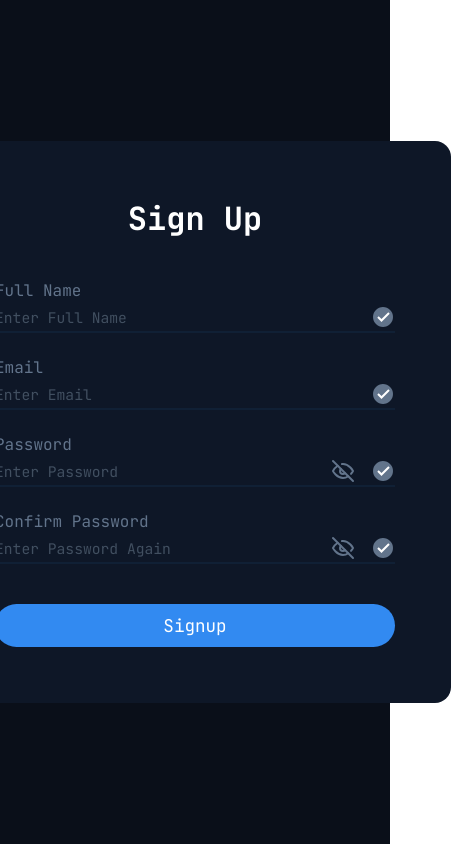
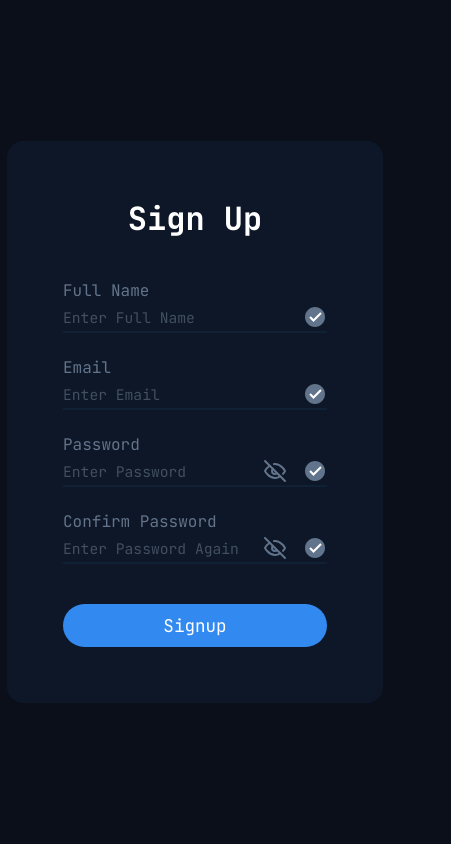
Before and after one commit to tonytran0314/vuejs_signup_form, a Vue app: page / in a window 390 px wide. Shown: the whole page, 451 px wide, since content can reach past the window. Built offline with nearby package versions, Linux system fonts and the light colour scheme.

Commit message:
feature responsive

```diff
--- a/src/assets/config.css
+++ b/src/assets/config.css
@@ -5,13 +5,19 @@
     font-family: 'JetBrains Mono';
 }
 
+body {
+    width: 100%;
+    height: 100vh;
+    background-color: rgb(10, 15, 25);
+}
+
 #app {
     display: flex;
     width: 100%;
     height: 100vh;
+    background-color: rgb(10, 15, 25);
     justify-content: center;
     align-items: center;
-    background-color: rgb(10, 15, 25);
 }
 
 /*
--- a/src/components/SignupForm.vue
+++ b/src/components/SignupForm.vue
@@ -204,7 +204,7 @@
                 <span v-show="emailError" class="field_error">{{ emailError }}</span>
 
             </div>
-            <div class="field password_field">
+            <div class="field">
                 <label for="password">Password</label>
                 <div class="input_field">
                     <input
@@ -298,7 +298,7 @@
                     </ul>
                 </span>
             </div>
-            <div class="field password_field">
+            <div class="field">
                 <label for="confirm_password">Confirm Password</label>
                 <div class="input_field">
                     <input
@@ -405,6 +405,7 @@
 
     .form_body {
         display: flex;
+        flex-wrap: wrap;
         flex-direction: column;
         gap: 24px;
     }
@@ -416,15 +417,14 @@
     }
 
     .input_field {
-        position: relative;
         border-bottom: 2px solid rgb(16, 32, 53);
         /* background-color: red; */
+        display: flex;
+        justify-content: space-between;
+        gap: 8px;
     }
 
     .input_icon {
-        position: absolute;
-        right: 0;
-        top: 0;
         /* background-color: skyblue; */
         height: 24px;
         display: flex;
@@ -446,11 +446,7 @@
         border: none;
         color: rgb(255, 255, 255);
         padding: 4px 0;
-        width: calc(100% - 32px);
-    }
-
-    .password_field input {
-        width: calc(100% - 72px);
+        width: 100%;
     }
 
     .field input:focus {
@@ -479,10 +475,15 @@
 
     .field_error {
         color: rgb(243, 72, 125);
-        /* display: none; */
     }
 
     .field_error ul {
         margin-left: 32px;
     }
+
+    @media (max-width: 524px) {
+        #signup_form {
+            width: 100%;
+        }
+    }
 </style>
```
Also changed, not shown: backup.txt (added).
